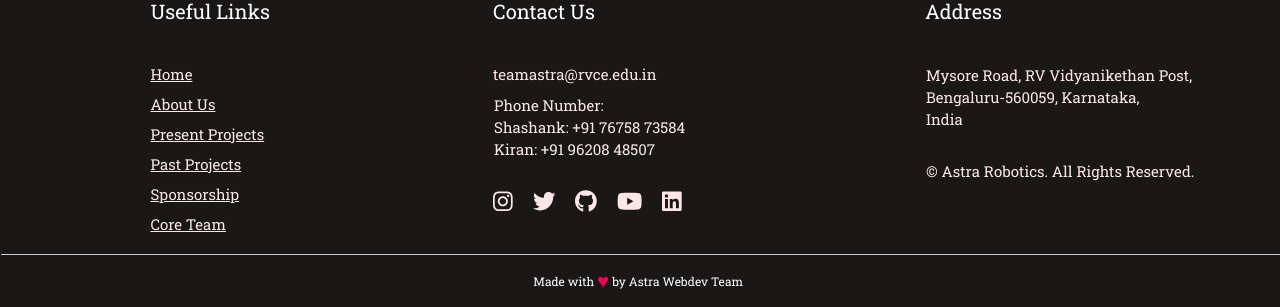
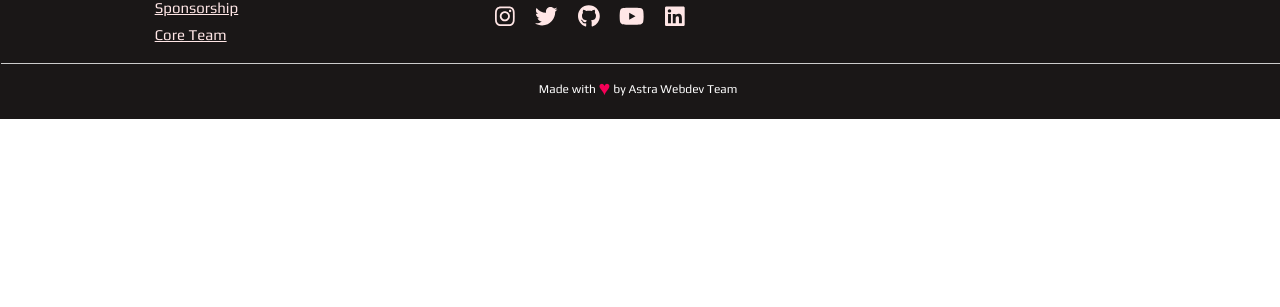
Before and after one commit to ishaanbhimwal/astra-testing, a React (Create React App) app: page /#/about-us in a window 1280 px wide. Shown: the part 2482-2789 px from the top of the page. After the commit the page ends 2601 px from the top, so only its background shows below. Built offline with nearby package versions, Linux system fonts and the light colour scheme.

Commit message:
minor changes

```diff
--- a/package.json
+++ b/package.json
@@ -18,7 +18,7 @@
     "bootstrap": "^5.2.1",
     "css-loader": "^6.7.1",
     "file-loader": "^6.2.0",
-    "fontsource-roboto-slab": "^4.0.0",
+    "fontsource-play": "^4.0.0",
     "jquery": "^3.6.1",
     "mini-css-extract-plugin": "^2.6.1",
     "popper.js": "^1.16.1",
--- a/src/helpers/css/background.css
+++ b/src/helpers/css/background.css
@@ -74,5 +74,5 @@
   margin: 0px;
   padding: 0px;
   overflow-x: hidden;
-  font-family: "Roboto Slab", serif;
+  font-family: "Play", sans-serif;
 }
--- a/src/helpers/css/footer.css
+++ b/src/helpers/css/footer.css
@@ -6,7 +6,7 @@
   bottom: 10px;
   text-align: center;
   font-size: 12px;
-  z-index: 9999;
+  /* z-index: 9999; */
   color: #fff;
 }
 .made-with-love i {
--- a/src/helpers/css/navbarMobile.css
+++ b/src/helpers/css/navbarMobile.css
@@ -104,7 +104,7 @@
     font-weight: 200;
     padding: auto;
     color: #fff;
-    text-align: left;
+    white-space: nowrap;
     border-radius: 50px;
     position: absolute;
     /*line-height: 50px;
--- a/src/index.js
+++ b/src/index.js
@@ -2,7 +2,7 @@
 import ReactDOM from "react-dom";
 import App from "./App";
 import "./helpers/css/background.css";
-import "fontsource-roboto-slab"
+import "fontsource-play"
 
 ReactDOM.render(
   <React.StrictMode>
```
